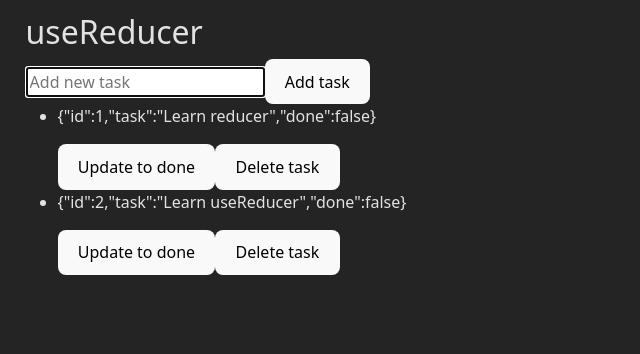
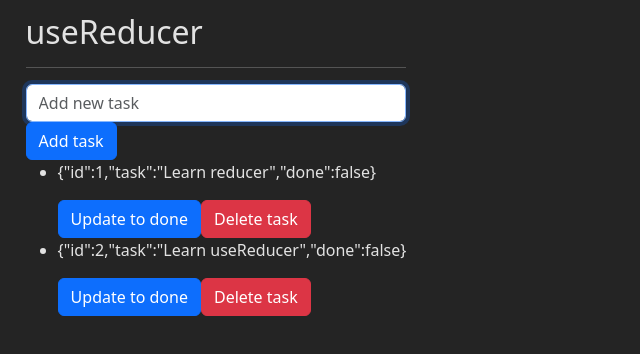
Before and after one commit to MartinCaccia/react-vite-bases, a React (Vite) app: page / in a window 1280 px wide. Shown: the top 354 px of the page, without its empty margins (0-640 px from the left). Built offline with nearby package versions, Linux system fonts and the light colour scheme.

Commit message:
Add useReducerComponent and HOCWithLoader

```diff
--- /dev/null
+++ b/src/components/HOCWithLoader.tsx
@@ -0,0 +1,18 @@
+import { useState } from "react"
+
+
+export const HOCWithLoader = (WrappedComponent: ()=>JSX.Element) => {
+  return (props: any) => {
+    const [loading, setLoading] = useState(true)
+
+    setTimeout(() => {
+        setLoading(false)
+    }, 3000);
+
+    return (
+        <div>
+            {loading ? <p>Loading...</p> : <WrappedComponent {...props} />}
+        </div>
+    )
+  }
+}
--- a/src/components/UseReducerComponent.tsx
+++ b/src/components/UseReducerComponent.tsx
@@ -72,8 +72,11 @@ export const UseReducerComponent = () => {
     return (
         <>
           <h2>useReducer</h2>
+          <hr/>
           <form onSubmit={handleSubmit}>
+            <div className="form-group">
                 <input
+                    className='form-control'
                     ref={focusRef}
                     id="newTask"
                     name="newTask"
@@ -82,13 +85,14 @@ export const UseReducerComponent = () => {
                     value={newTask}
                     onChange={onInputChange}
                 />
-            <button type="submit" onClick={()=> AddItem(newTask)}>Add task</button>
+              </div>
+              <button type="submit" className='btn btn-primary' onClick={()=> AddItem(newTask)}>Add task</button>
                 <ul>
                     {tasks.map(task => (
                         <li key={task.id}>
                         <p>{ JSON.stringify(task) }</p>
-                        <button type="submit" onClick={() => updateItem(task)}>Update to done</button>
-                        <button type="submit" onClick={() => deleteTask(task)}>Delete task</button>
+                        <button type="submit" className='btn btn-primary' onClick={() => updateItem(task)}>Update to done</button>
+                        <button type="submit" className='btn btn-danger' onClick={() => deleteTask(task)}>Delete task</button>
                     </li>
                     ))}
                 </ul>
--- a/src/main.tsx
+++ b/src/main.tsx
@@ -15,7 +15,9 @@ import './index.css'
 // import { CallBackComponent } from './components/CallBackComponent'
 // import { ReduceComponent } from './components/ReduceComponent'
 import { UseReducerComponent } from './components/UseReducerComponent'
+import { HOCWithLoader } from './components/HOCWithLoader'
 
+const NewComponent = HOCWithLoader(UseReducerComponent)
 
 ReactDOM.createRoot(document.getElementById('root')!).render(
   <React.StrictMode>
@@ -34,6 +36,7 @@ ReactDOM.createRoot(document.getElementById('root')!).render(
     // <CallBackComponent></CallBackComponent>
     // <ReduceComponent></ReduceComponent>
     }
-    <UseReducerComponent></UseReducerComponent>
+    {/* <UseReducerComponent></UseReducerComponent> */}
+    <NewComponent></NewComponent>
   </React.StrictMode>,
 )
```
Also changed, not shown: 1 other file (tests, documents, lock files or other folders). Lines whose indentation alone changed are shown as unchanged.
